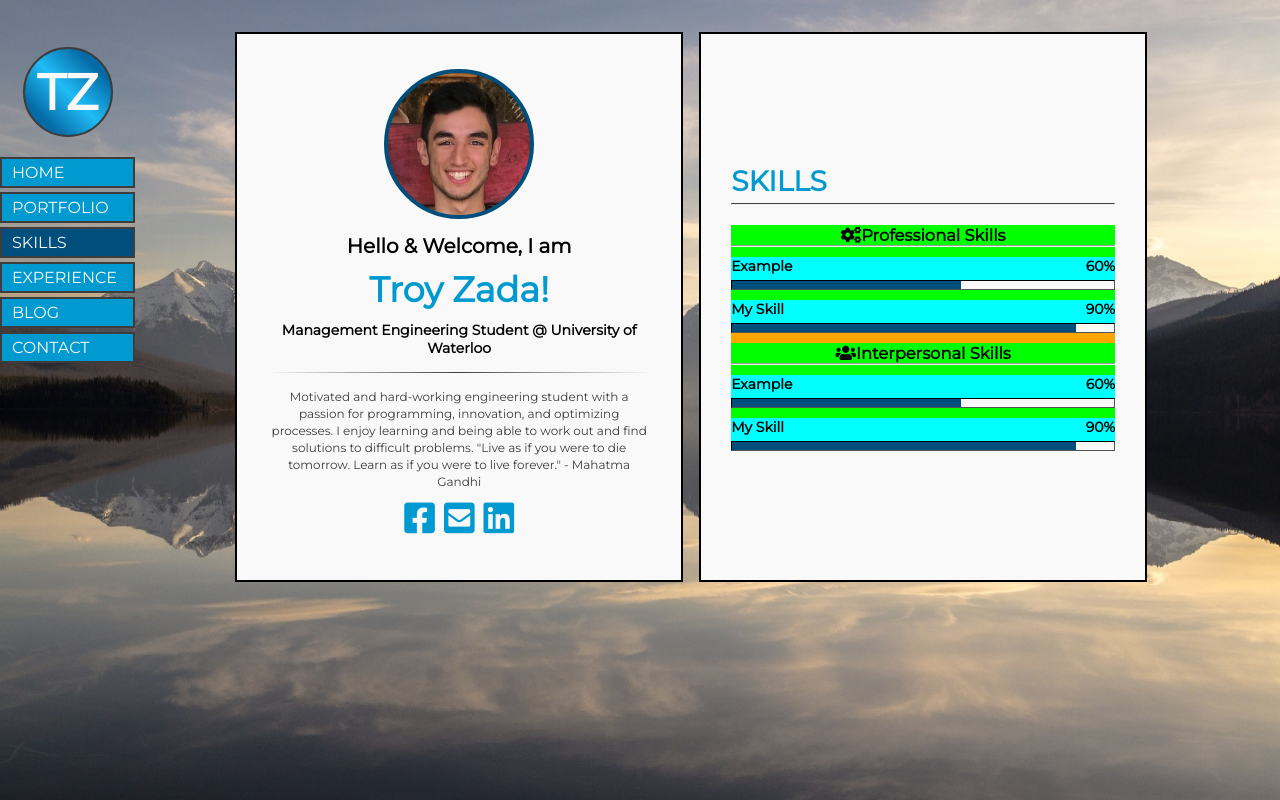
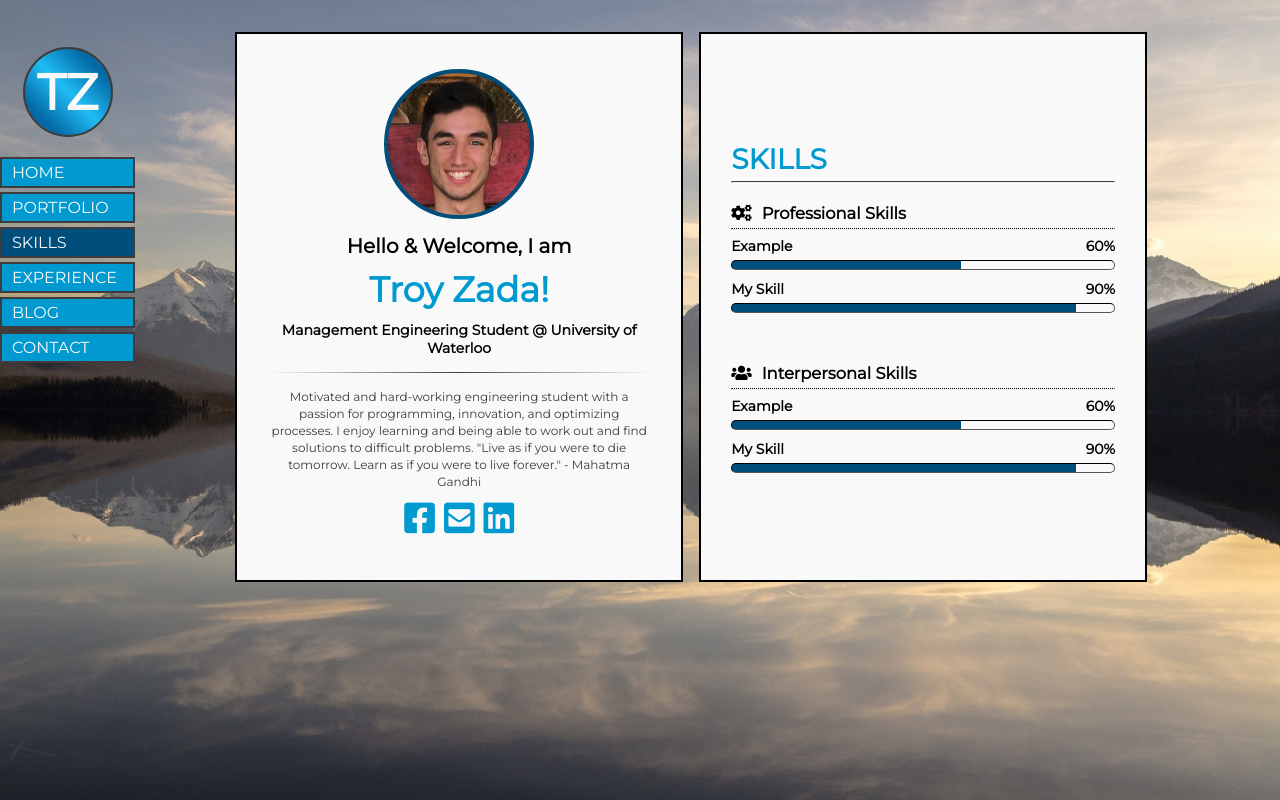
Before and after one commit to tzada8/troy-zada, a React (Create React App) app: page /skills in a window 1280 px wide. Built offline with nearby package versions, Linux system fonts and the light colour scheme; a web font is replaced by a local one.

Commit message:
more progress on skills card

```diff
--- a/src/components/cards/Cards.css
+++ b/src/components/cards/Cards.css
@@ -75,7 +75,7 @@ hr.horizontal-bar__title {
 
 .card-content {
    /* padding-top: 0; */
-   background: orange;
+   /* background: orange; */
 }
 
 /* IF SCREEN IS DESKTOP-SMALL VERSION, THEN HAVE FOLLOWING STYLES */
--- a/src/components/cards/skills/Skills.css
+++ b/src/components/cards/skills/Skills.css
@@ -1,3 +1,23 @@
 .group-skills-container {
-   background: lime;
+   /* background: lime; */
 }
+
+.skills-header {
+   text-align: left;
+}
+
+.fa-cogs,
+.fa-users {
+   margin-right: 10px;
+}
+
+hr.horizontal-bar__skills-title {
+   /* margin: 5px 0 5px 0; */
+   margin-top: 5px;
+   margin-bottom: -3px;
+   border-top: 1px dotted black;
+}
+
+.skills-divider {
+   height: 40px;
+}
--- a/src/components/cards/skills/Skills.js
+++ b/src/components/cards/skills/Skills.js
@@ -18,22 +18,25 @@ function Skills(props) {
             <div className="card-content">
                {/* GROUP OF PROFESSIONAL SKILLS */}
                <div className="group-skills-container">
-                  <h3>
+                  <h3 className="skills-header">
                      <i className="fas fa-cogs" />
                      Professional Skills
                   </h3>
-                  <hr />
+                  <hr className="horizontal-bar__skills-title" />
                   <ProgressBar skillTitle="Example" percent="60%" />
                   <ProgressBar skillTitle="My Skill" percent="90%" />
                </div>
 
+               {/* DIVIDER BETWEEN SKILL GROUPS */}
+               <div className="skills-divider" />
+
                {/* GROUP OF INTERPERSONAL SKILLS */}
                <div className="group-skills-container">
-                  <h3>
+                  <h3 className="skills-header">
                      <i className="fas fa-users" />
                      Interpersonal Skills
                   </h3>
-                  <hr />
+                  <hr className="horizontal-bar__skills-title" />
                   <ProgressBar skillTitle="Example" percent="60%" />
                   <ProgressBar skillTitle="My Skill" percent="90%" />
                </div>
--- a/src/components/cards/skills/progress_bar/ProgressBar.css
+++ b/src/components/cards/skills/progress_bar/ProgressBar.css
@@ -1,5 +1,5 @@
 .progress-container {
-   background: cyan;
+   /* background: cyan; */
    margin: 10px 0;
 }
 
@@ -15,5 +15,6 @@
    margin-top: 5px;
    height: 10px;
    display: block;
-   border-color: black;
+   border-color: var(--BLACK);
+   border-radius: 10px;
 }
```
